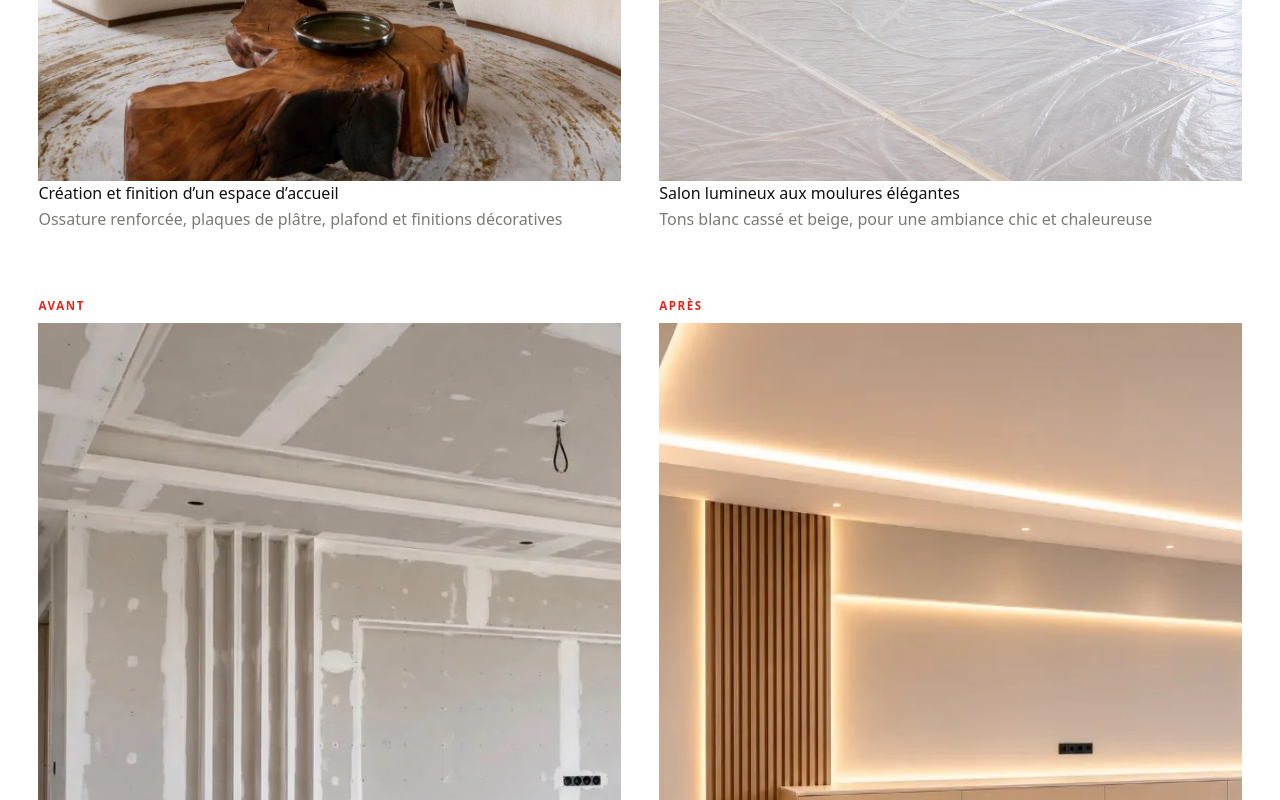
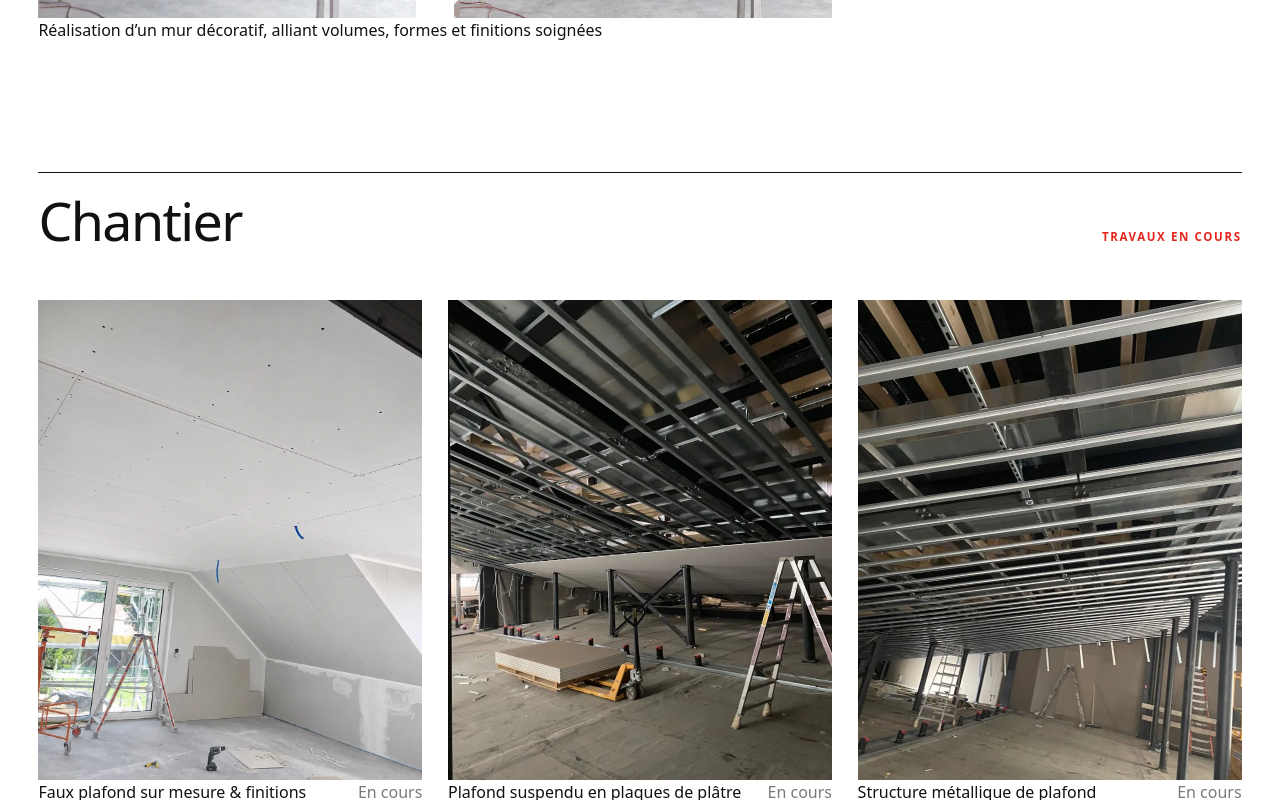
Before and after one commit to blinorkajtazii/ppisarl, a Nuxt app: page /realisations in a window 1280 px wide. Shown: the part 3092-3892 px from the top of the page. Built offline with nearby package versions, Linux system fonts and the light colour scheme.

Commit message:
add compact grid layout for before-after section in réalisations page

```diff
--- a/app/assets/css/main.css
+++ b/app/assets/css/main.css
@@ -461,6 +461,8 @@ main { padding-top: var(--header-h); }
 /* ---------- Réalisations ---------- */
 .group__head { display: flex; flex-wrap: wrap; align-items: baseline; justify-content: space-between; gap: 8px 24px; margin-bottom: clamp(28px, 4vw, 56px); border-top: 1px solid var(--ink); padding-top: 20px; }
 .grid { display: grid; grid-template-columns: 1fr 1fr; gap: clamp(32px, 5vw, 72px) clamp(16px, 3vw, 44px); }
+.grid--compact { grid-template-columns: repeat(3, minmax(0, 1fr)); gap: clamp(24px, 3vw, 44px) clamp(16px, 2vw, 28px); }
+.grid--compact .before-after { grid-column: span 2; }
 .grid__item--wide { grid-column: 1 / -1; }
 .grid figcaption { display: flex; justify-content: space-between; gap: 16px; margin-top: 0; font-weight: 500; }
 .grid figcaption span { color: var(--mute); font-weight: 400; white-space: nowrap; }
@@ -471,7 +473,11 @@ main { padding-top: var(--header-h); }
 .grid .before-after figcaption { display: block; }
 @media (max-width: 700px) {
   .grid { grid-template-columns: 1fr; }
+  .grid--compact .before-after { grid-column: auto; }
   .before-after__photos { grid-template-columns: 1fr; }
+}
+@media (min-width: 701px) and (max-width: 1000px) {
+  .grid--compact { grid-template-columns: repeat(2, minmax(0, 1fr)); }
 }
 
 /* ---------- Contact ---------- */
--- a/app/pages/realisations.vue
+++ b/app/pages/realisations.vue
@@ -24,7 +24,7 @@ useMotion()
         <h2 class="title">{{ copy.common.finish }}</h2>
         <span class="label">{{ copy.projects.finishes }}</span>
       </div>
-      <div class="grid">
+      <div class="grid grid--compact">
         <template v-for="(p, i) in finitions" :key="p.type === 'before-after' ? `pair-${i}` : p.src">
           <BeforeAfter
             v-if="p.type === 'before-after'"
@@ -51,7 +51,7 @@ useMotion()
         <h2 class="title">{{ copy.projects.site }}</h2>
         <span class="label">{{ copy.projects.workInProgress }}</span>
       </div>
-      <div class="grid">
+      <div class="grid grid--compact">
         <figure v-for="p in chantiers" :key="p.src" class="grid__item" :class="{ 'grid__item--wide': p.wide }">
           <PhotoFrame v-bind="{ src: p.src, alt: language === 'en' ? p.altEn : p.alt, width: p.width, height: p.height, ratio: p.ratio, pos: p.pos }" zoom />
           <figcaption data-reveal>
```
